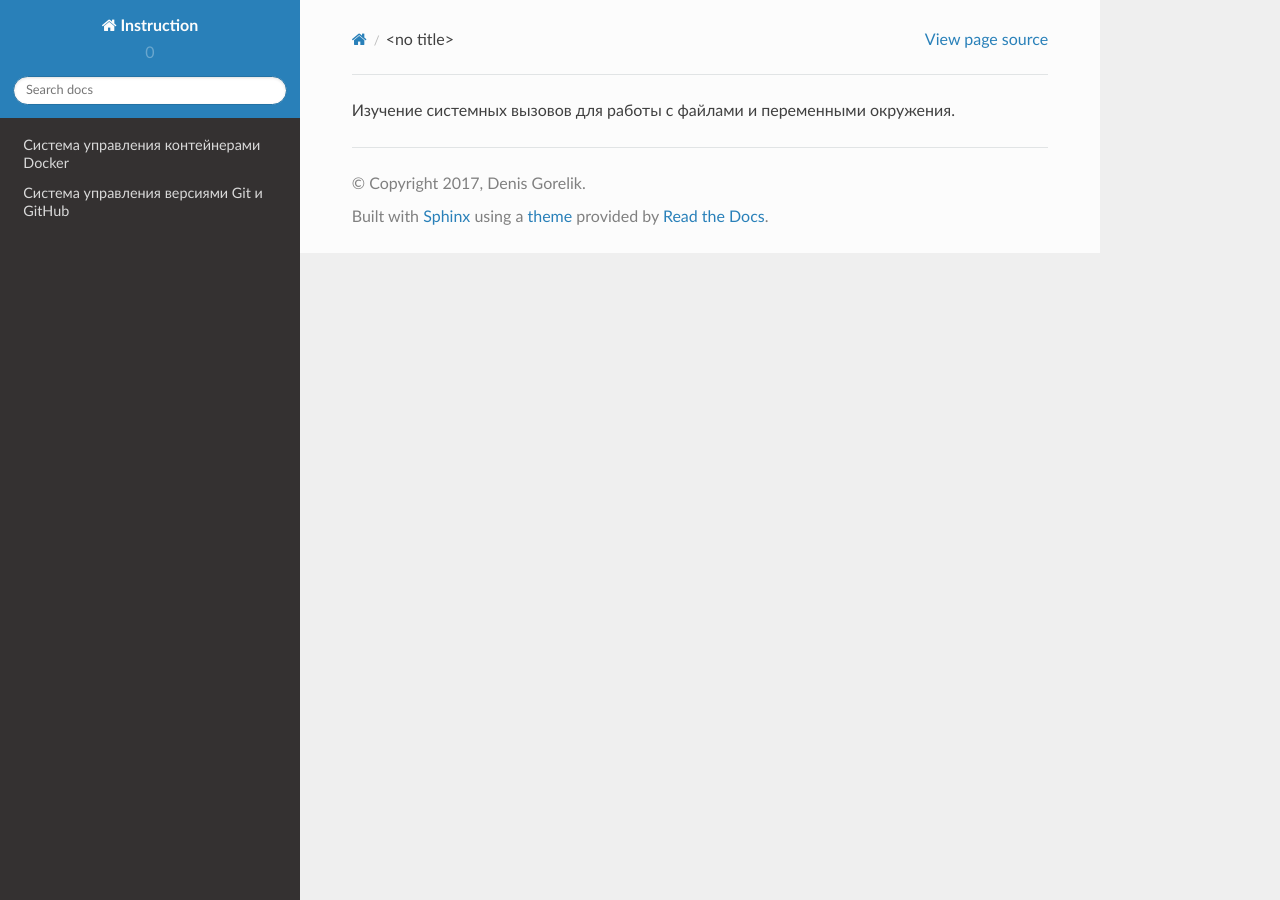
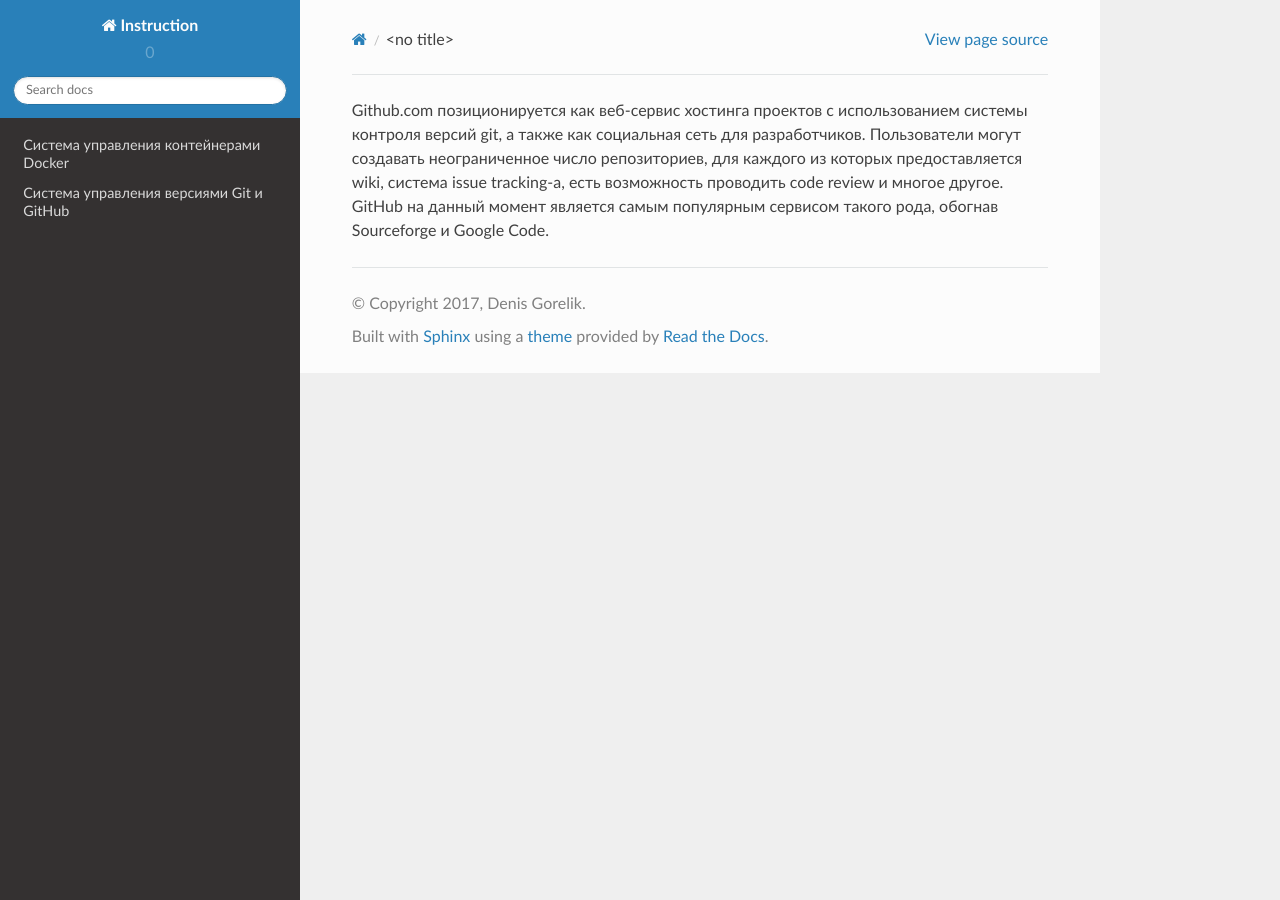
Before and after one commit to den5509/inst_part1_part2, a Sphinx documentation site: the page built from docs/text/051_Part2Goal.rst, in a window 1280 px wide. Built offline with Sphinx 7.4.7 and the Read the Docs theme 2.0.0, drawn with Linux system fonts in a browser that asks for light colours.

Commit message:
Update 051_Part2Goal.rst

```diff
--- a/docs/text/051_Part2Goal.rst
+++ b/docs/text/051_Part2Goal.rst
@@ -1 +1 @@
-Изучение системных вызовов для работы с файлами и переменными окружения.
+Github.com позиционируется как веб-сервис хостинга проектов с использованием системы контроля версий git, а также как социальная сеть для разработчиков. Пользователи могут создавать неограниченное число репозиториев, для каждого из которых предоставляется wiki, система issue tracking-а, есть возможность проводить code review и многое другое. GitHub на данный момент является самым популярным сервисом такого рода, обогнав Sourceforge и Google Code.
```
